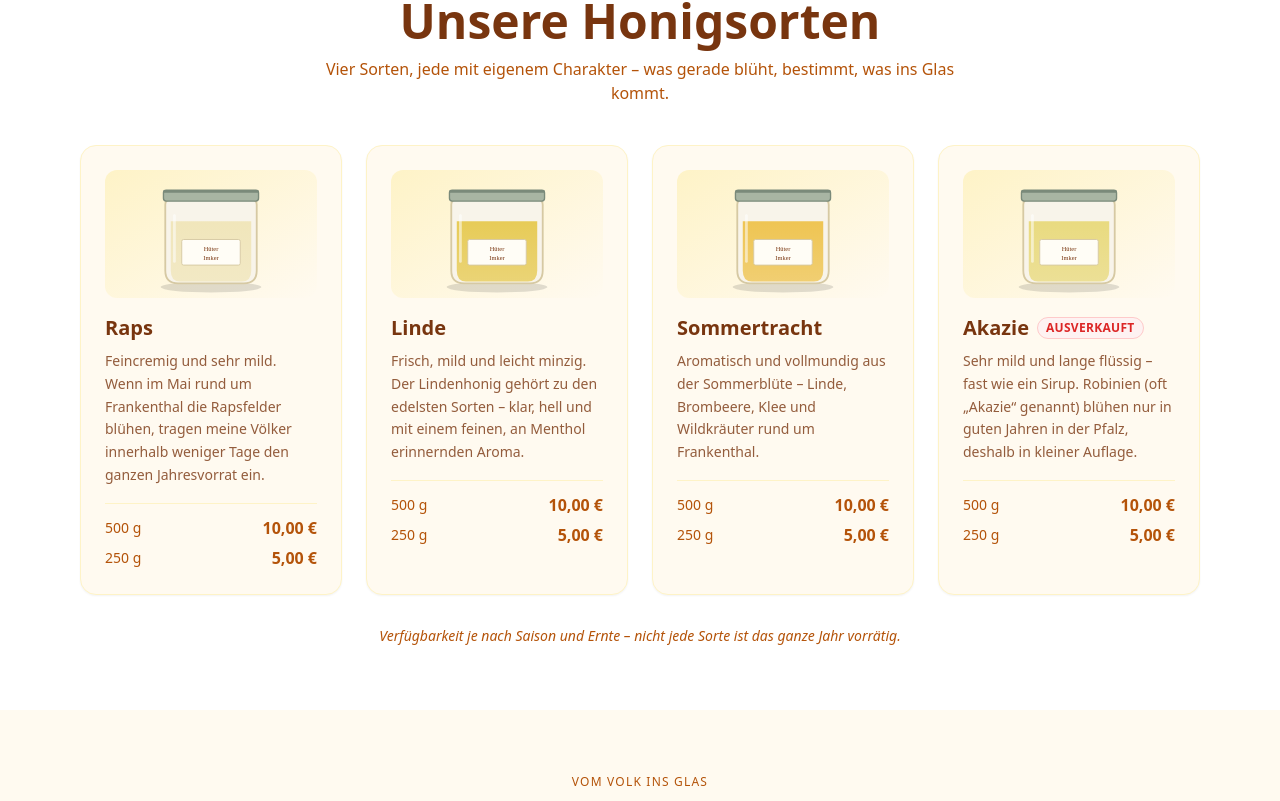
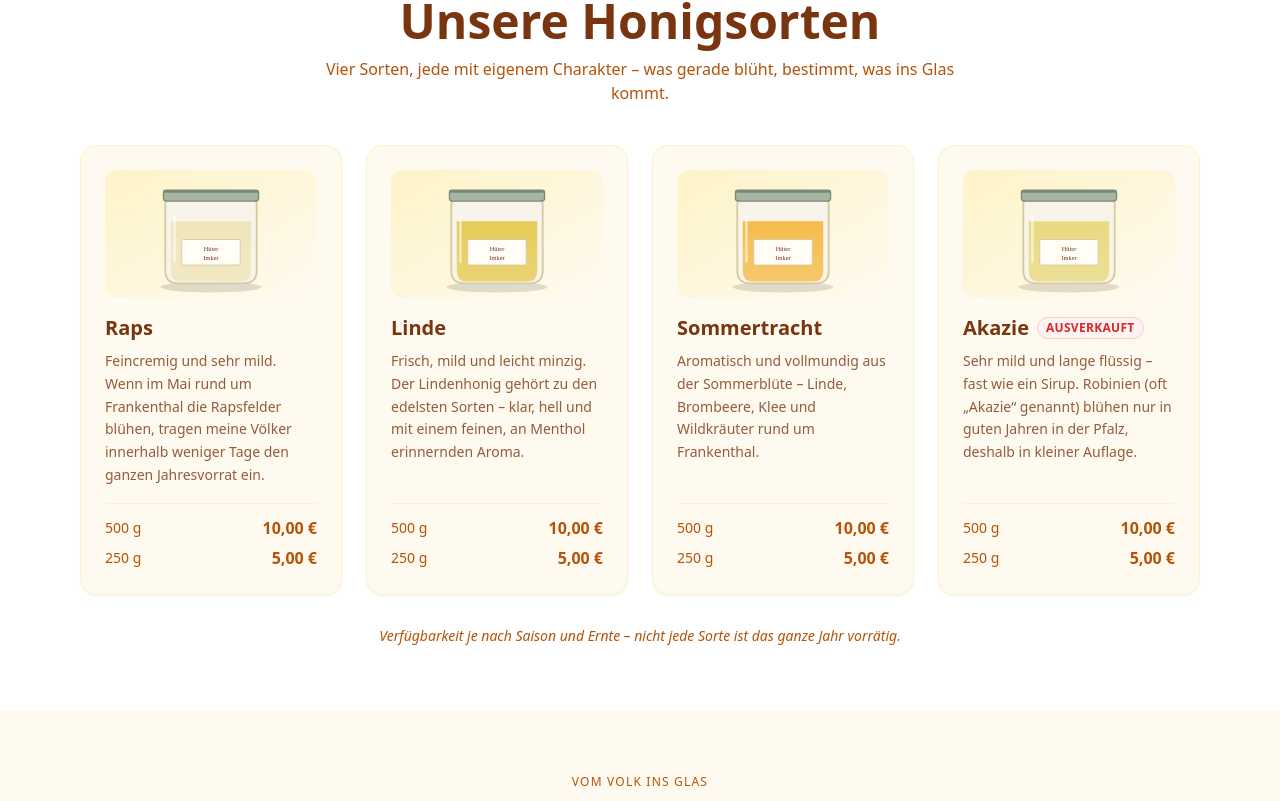
Before and after one commit to Wowax83/hueter-imker, a Next.js app: page / in a window 1280 px wide. Shown: the part 5951-6752 px from the top of the page. Built offline with nearby package versions, Linux system fonts and the light colour scheme; a web font is replaced by a local one.

Commit message:
Honig-Karten: Preisblock unten ausgerichtet (mt-auto), Farbe zurückgesetzt

```diff
--- a/app/components/HonigListe.tsx
+++ b/app/components/HonigListe.tsx
@@ -76,7 +76,7 @@ export default function HonigListe() {
         <div className="grid grid-cols-1 sm:grid-cols-2 lg:grid-cols-4 gap-6">
           {(honig as Honig[]).map((h, i) => (
             <Reveal key={h.slug} effect="pop" delay={100 + i * 110}>
-              <article className="group bg-honig-50 rounded-2xl p-6 border border-honig-100 shadow-sm hover:shadow-lg hover:-translate-y-1 transition-all duration-300 h-full">
+              <article className="group bg-honig-50 rounded-2xl p-6 border border-honig-100 shadow-sm hover:shadow-lg hover:-translate-y-1 transition-all duration-300 flex flex-col h-full">
                 <div className="h-32 rounded-xl mb-4 bg-gradient-to-br from-honig-100 to-honig-50 flex items-center justify-center overflow-hidden">
                   <HonigGlas farbe={h.farbe} />
                 </div>
@@ -91,7 +91,7 @@ export default function HonigListe() {
                 <p className="text-sm text-honig-900/80 mb-4 leading-relaxed">
                   {h.beschreibung}
                 </p>
-                <div className="pt-3 border-t border-honig-100 space-y-1.5">
+                <div className="mt-auto pt-3 border-t border-honig-100 space-y-1.5">
                   {h.groessen.map((g) => (
                     <div key={g.gewicht} className="flex items-center justify-between">
                       <span className="text-sm text-honig-700">{g.gewicht}</span>
--- a/data/honig.json
+++ b/data/honig.json
@@ -23,7 +23,7 @@
     "slug": "sommertracht",
     "name": "Sommertracht",
     "beschreibung": "Aromatisch und vollmundig aus der Sommerblüte – Linde, Brombeere, Klee und Wildkräuter rund um Frankenthal.",
-    "farbe": "#eec24a",
+    "farbe": "#f5b942",
     "groessen": [
       { "gewicht": "500 g", "preis": "10,00 €" },
       { "gewicht": "250 g", "preis": "5,00 €" }
```
